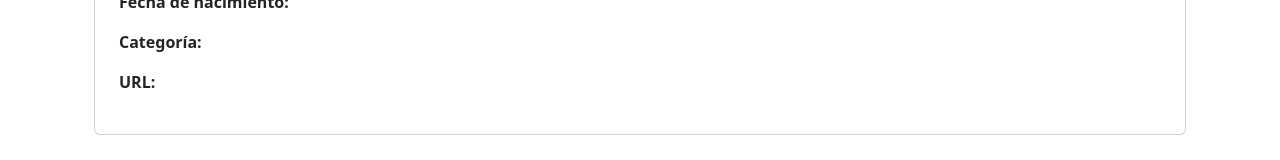
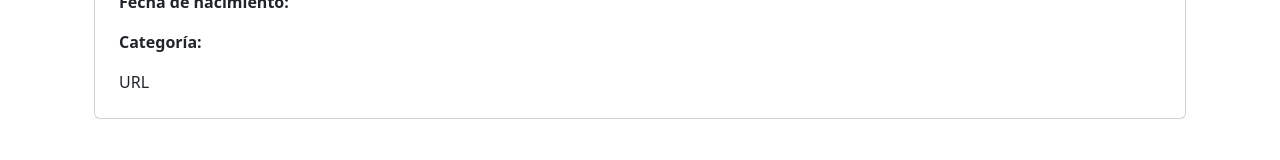
Before and after one commit to adaniellova20-source/frontend-auladiser, a React (Create React App) app: page /customers/1 in a window 1280 px wide. Shown: the part 361-521 px from the top of the page. Built offline with nearby package versions, Linux system fonts and the light colour scheme; no server answers.

Commit message:
Update CustomerDetail.js

```diff
--- a/src/customer/CustomerDetail.js
+++ b/src/customer/CustomerDetail.js
@@ -68,7 +68,7 @@ function CustomerDetail() {
                 <p><strong>Edad:</strong> {customer?.age}</p>
                 <p><strong>Fecha de nacimiento:</strong> {customer?.birthday}</p>
                 <p><strong>Categoría:</strong> {customer?.category}</p>
-                <p><strong>URL:</strong> {customer?.url}</p>
+                <a href={customer?.url} target="_blank">URL</a>
             </div>
 
         </div>
```
